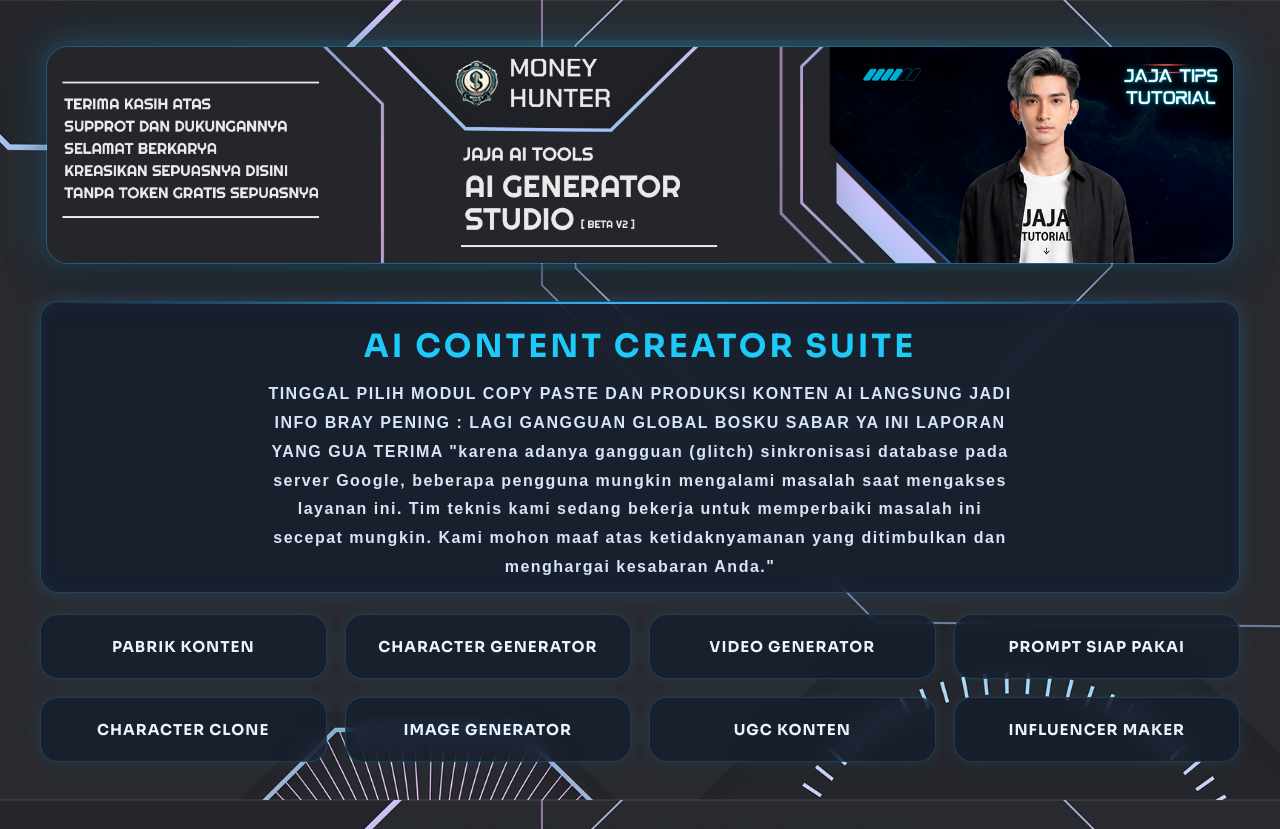
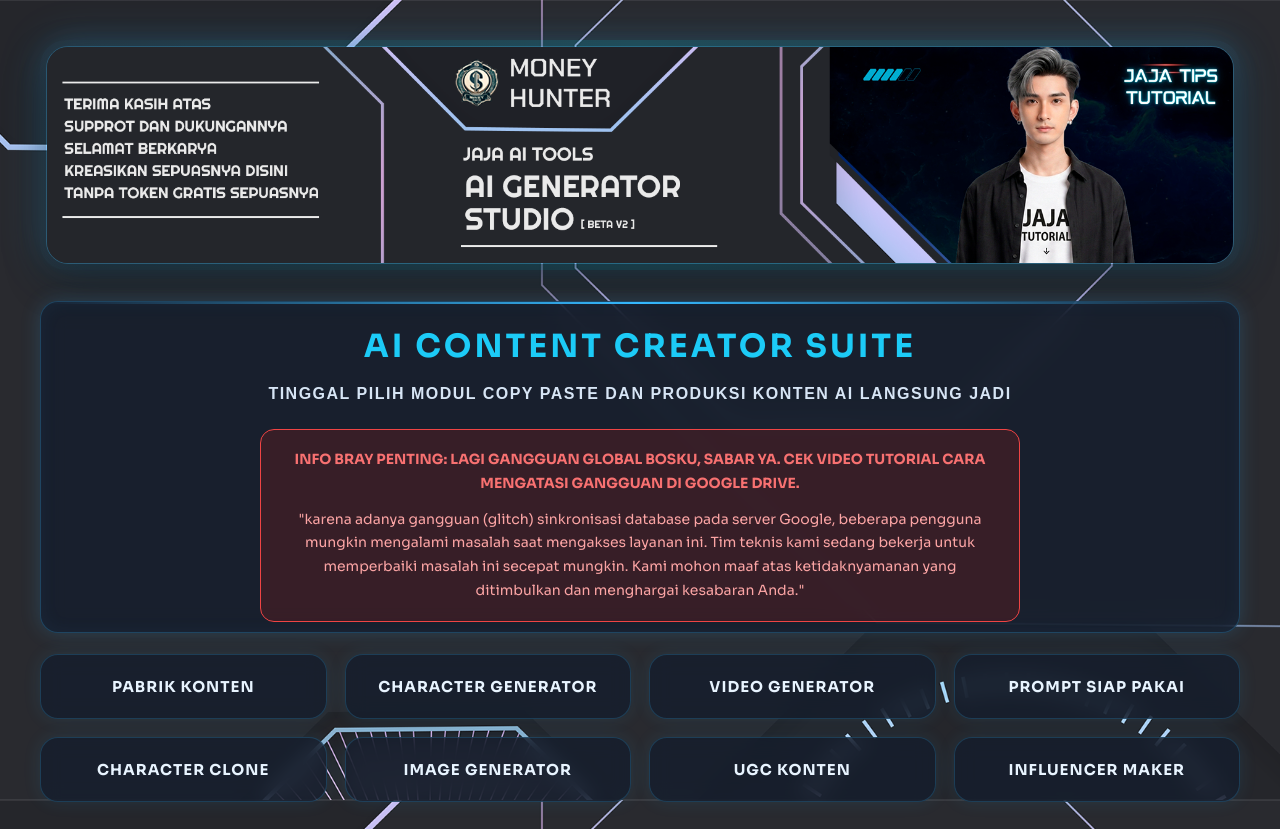
Before and after one commit to vanclaser21-cmd/JAJA-AI-TOOLS.v2, a plain HTML site: page index.html in a window 1280 px wide. Shown: the top 829 px of the page. Drawn offline with Linux system fonts and the light colour scheme.

Commit message:
Highlight Google Drive tutorial notice in red

```diff
--- a/css/home.css
+++ b/css/home.css
@@ -412,6 +412,28 @@ line-height:1.8;
 
 margin:0;
 
+}
+
+.home-notice{
+width:100%;
+max-width:760px;
+margin-top:20px;
+padding:18px 20px;
+border:1px solid #ef4444;
+border-radius:14px;
+background:rgba(127,29,29,.3);
+color:#fca5a5;
+font-size:14px;
+line-height:1.7;
+text-align:center;
+}
+
+.home-notice strong{
+color:#f87171;
+}
+
+.home-notice p + p{
+margin-top:12px;
 }
 
 /* ==========================
--- a/index.html
+++ b/index.html
@@ -41,10 +41,15 @@ AI CONTENT CREATOR SUITE
 <p class="header-desc">
 
 TINGGAL PILIH MODUL COPY PASTE DAN PRODUKSI KONTEN AI LANGSUNG JADI
-INFO BRAY PENING : LAGI GANGGUAN GLOBAL BOSKU SABAR YA INI LAPORAN YANG GUA TERIMA
-"karena adanya gangguan (glitch) sinkronisasi database pada server Google, beberapa pengguna mungkin mengalami masalah saat mengakses layanan ini. Tim teknis kami sedang bekerja untuk memperbaiki masalah ini secepat mungkin. Kami mohon maaf atas ketidaknyamanan yang ditimbulkan dan menghargai kesabaran Anda."
 
 </p>
+
+<div class="home-notice" role="note">
+<p><strong>INFO BRAY PENTING: LAGI GANGGUAN GLOBAL BOSKU, SABAR YA. CEK VIDEO TUTORIAL CARA MENGATASI GANGGUAN DI GOOGLE DRIVE.</strong></p>
+<p>
+"karena adanya gangguan (glitch) sinkronisasi database pada server Google, beberapa pengguna mungkin mengalami masalah saat mengakses layanan ini. Tim teknis kami sedang bekerja untuk memperbaiki masalah ini secepat mungkin. Kami mohon maaf atas ketidaknyamanan yang ditimbulkan dan menghargai kesabaran Anda."
+</p>
+</div>
 
 </div>
 
```
